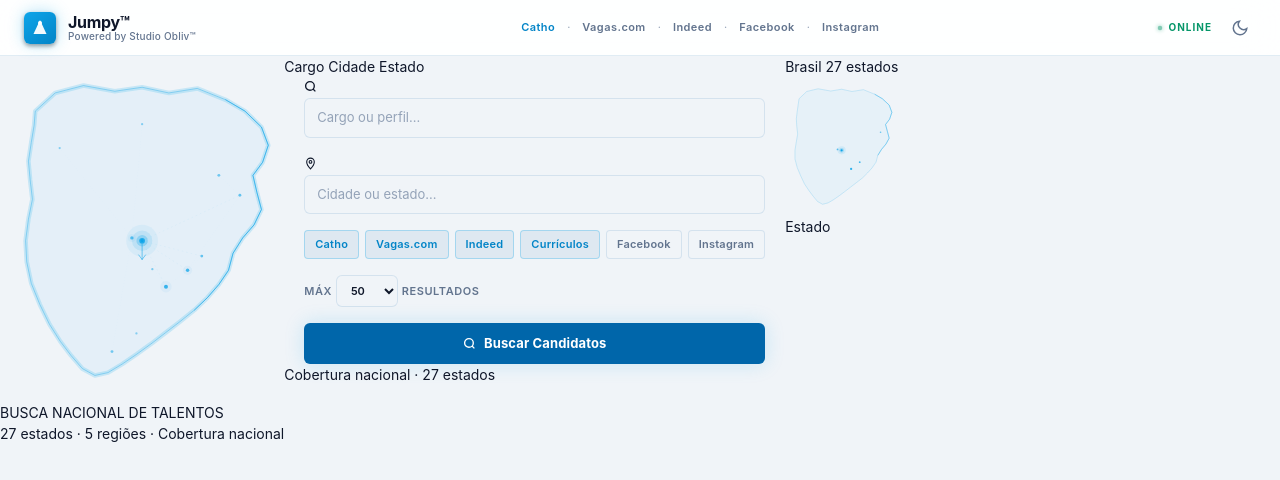
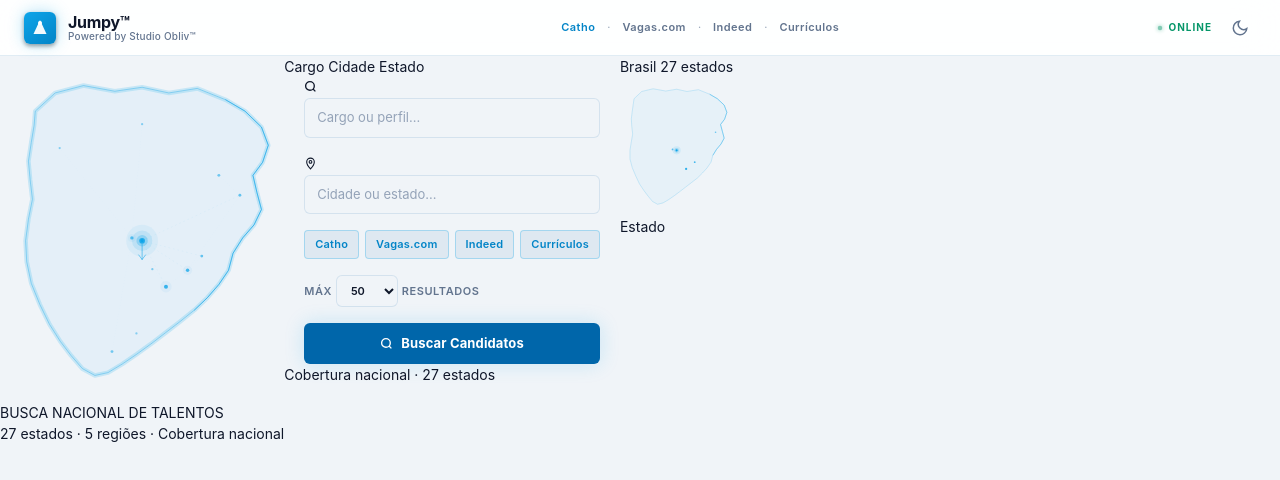
Before and after one commit to imreenzi/candidates-platform, a plain HTML site: page web/index.html in a window 1280 px wide. Drawn offline with Linux system fonts and the light colour scheme; a web font is replaced by a local one.

Commit message:
fix: revert frontend to original 4-chip layout, keep backend actors
- web/index.html: topbar back to Catho·Vagas.com·Indeed·Currículos (4 items)
- web/index.html: chips back to 4 (catho, vagas, indeed, curriculos)
- web/app.js: revert default fallback platforms
- Backend changes (facebook-groups, instagram-people, orchestrator) unchanged

```diff
--- a/web/index.html
+++ b/web/index.html
@@ -35,9 +35,7 @@
           <span class="source-divider">·</span>
           <span class="source-tab">Indeed</span>
           <span class="source-divider">·</span>
-          <span class="source-tab">Facebook</span>
-          <span class="source-divider">·</span>
-          <span class="source-tab">Instagram</span>
+          <span class="source-tab">Currículos</span>
         </nav>
       </div>
 
@@ -199,8 +197,6 @@
             <label class="chip chip--active"><input type="checkbox" name="platform" value="vagas" checked>Vagas.com</label>
             <label class="chip chip--active"><input type="checkbox" name="platform" value="indeed" checked>Indeed</label>
             <label class="chip chip--active"><input type="checkbox" name="platform" value="curriculos" checked>Currículos</label>
-            <label class="chip"><input type="checkbox" name="platform" value="facebook">Facebook</label>
-            <label class="chip"><input type="checkbox" name="platform" value="instagram">Instagram</label>
           </div>
 
           <div class="limit-row">
```
